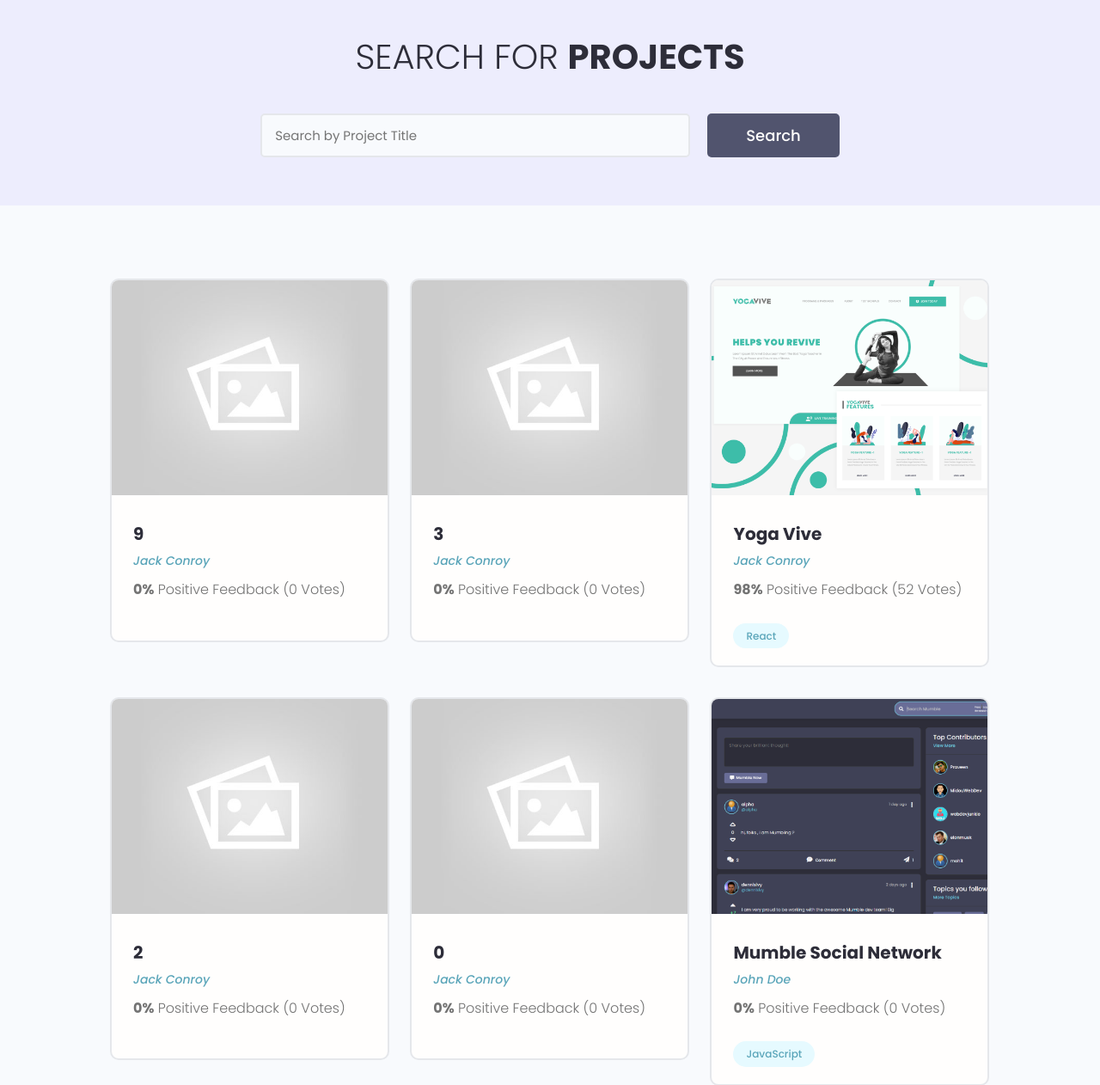
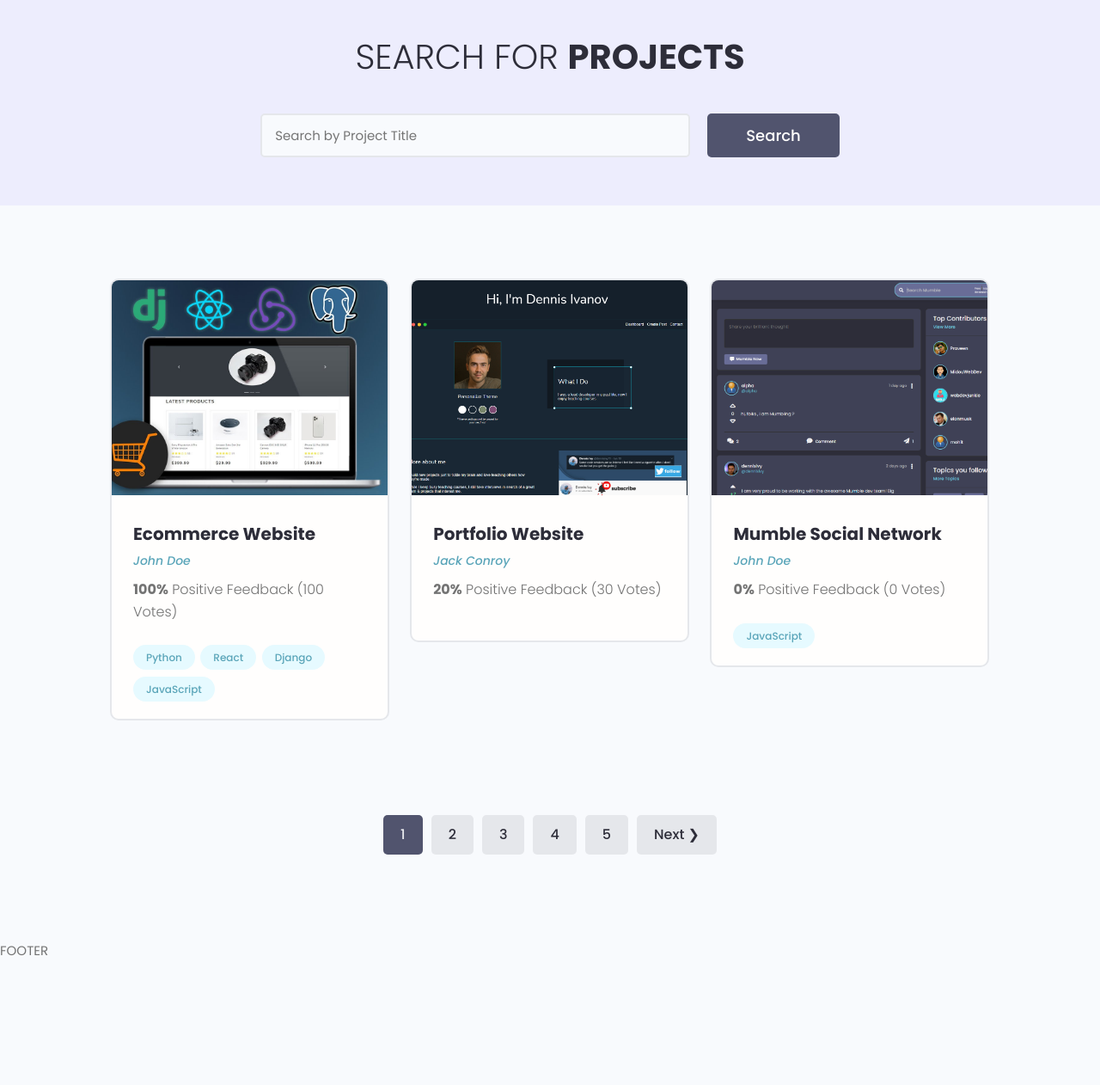
Before and after one commit to Jack112-create/Devsearch, a Django app: page /projects/ in a window 1280 px wide. Shown: the part 78-1340 px from the top of the page at 86% size. After the commit the page ends 1189 px from the top, so only its background shows below. Run offline with Django 4.2, Linux system fonts and the light colour scheme; data comes from the database, SQL or seed files in the repository; both versions use the stored data as it was after the commit; some libraries are stand-ins or nearby versions.

Commit message:
Add Django paginator class to projects view and template

```diff
--- a/projects/models.py
+++ b/projects/models.py
@@ -18,6 +18,9 @@ class Project(models.Model):
 
     def __str__(self):
         return self.title
+
+    class Meta:
+        ordering = ['created']
 
 
 class Review(models.Model):
--- a/projects/templates/projects/projects.html
+++ b/projects/templates/projects/projects.html
@@ -53,6 +53,31 @@
         </div>
       </div>
     </section>
+
+    {% if projects.has_other_pages %}
+      <div class="pagination">
+        <ul class="container">
+          {% if projects.has_previous %}
+            <a href="?page={{ projects.previous_page_number }}" class="btn page-link "> &#10094; Prev</a>
+          {% endif %}
+
+          {% for page in paginator.page_range %}
+            {% if page == projects.number %}
+              <a href="?page={{ page }}" class="btn page-link btn--sub">{{ page }}</a>
+            {% else %}
+              <li>
+                <a href="?page={{ page }}" class="btn page-link">{{ page }}</a>
+              </li>
+            {% endif %}
+          {% endfor %}
+
+          {% if projects.has_next %}
+            <a href="?page={{ projects.next_page_number }}" class="btn page-link ">Next &#10095;</a>
+          {% endif %}
+        </ul>
+      </div>
+    {% endif %}
+
 </main>
 
 {% endblock %}
--- a/projects/views.py
+++ b/projects/views.py
@@ -1,5 +1,6 @@
 from django.shortcuts import render, redirect
 from django.contrib.auth.decorators import login_required
+from django.core.paginator import Paginator, PageNotAnInteger, EmptyPage
 from django.db.models import Q
 from .utils import searchProjects
 from projects.models import Project, Tag
@@ -9,9 +10,24 @@ from .forms import ProjectForm
 def projects(request):
     projects, search_query = searchProjects(request)
 
+    page = request.GET.get('page')
+    results = 3
+    paginator = Paginator(projects, results)
+
+    try:
+        projects = paginator.page(page)
+    except PageNotAnInteger:
+        page = 1
+        projects = paginator.page(page)
+    except EmptyPage:
+        page = paginator.num_pages
+        projects = paginator.page(page)
+
+
     context = {
         'projects': projects,
         'search_query': search_query,
+        'paginator': paginator
     }
 
     return render(request, 'projects/projects.html', context)
```
Also changed, not shown: db.sqlite3, 1 other file.
